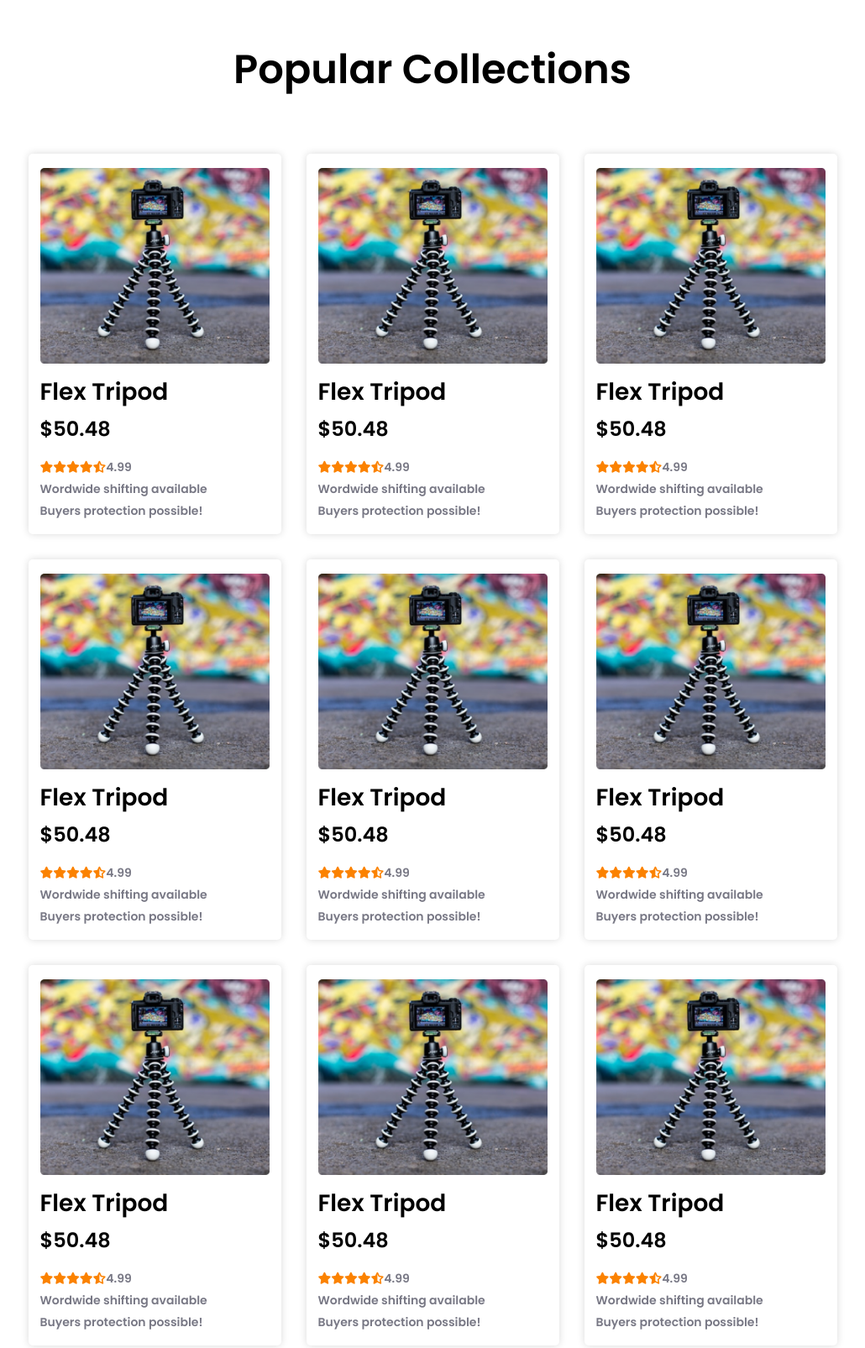
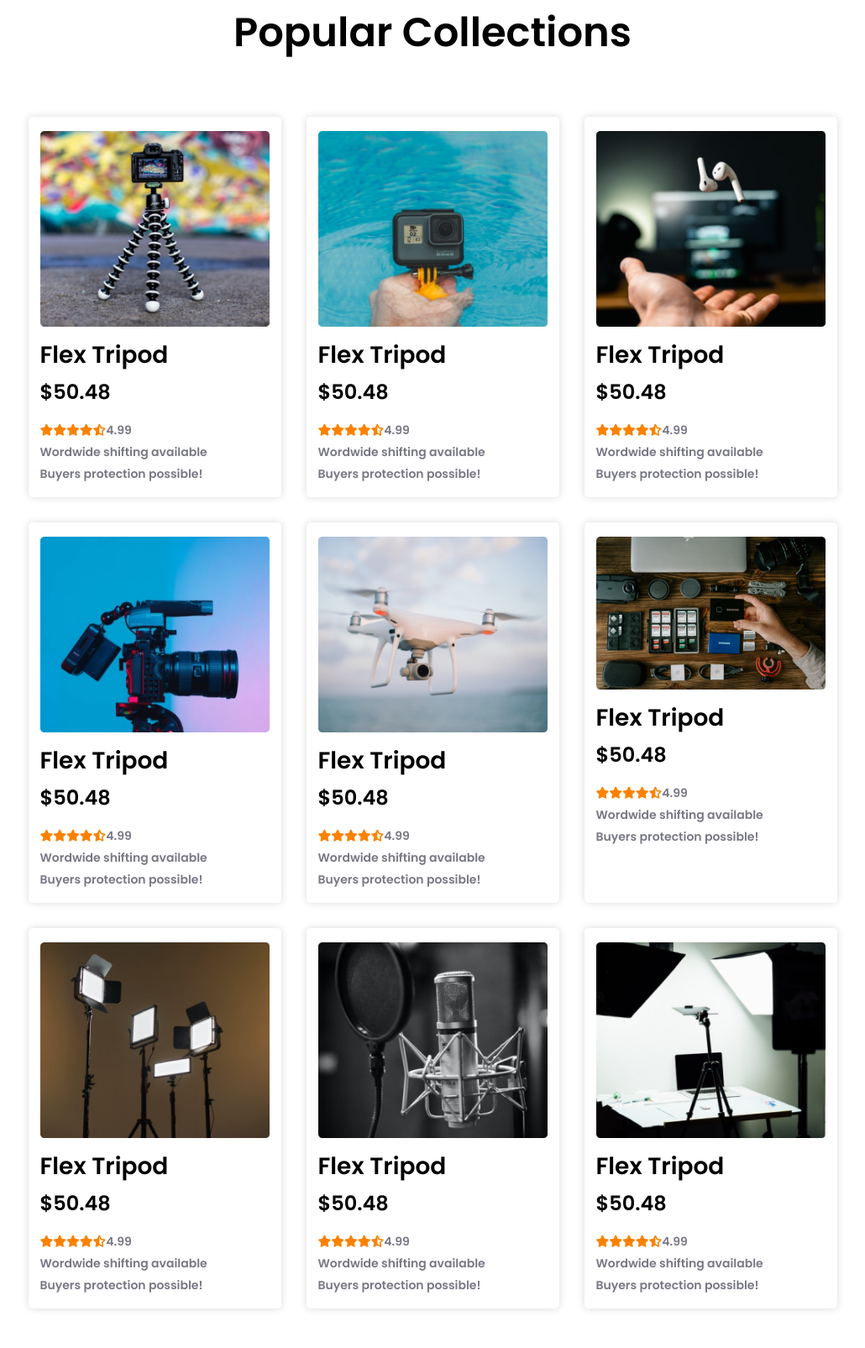
Before and after one commit to numangit/influencer-gear-main, a plain HTML site: page index.html in a window 1280 px wide. Shown: the part 797-2402 px from the top of the page at 84% size, without its empty margins (125-1155 px from the left). Drawn offline with Linux system fonts and the light colour scheme.

Commit message:
grid image added

```diff
--- a/index.html
+++ b/index.html
@@ -71,7 +71,7 @@
                     <p>Buyers protection possible!</p>
                 </div>
                 <div class="collection">
-                    <img src="./images/tripod.png" alt="tripod">
+                    <img src="./images/action.png" alt="">
                     <h2>Flex Tripod</h2>
                     <h3>$50.48</h3>
                     <p><span><i class="fa-solid fa-star"></i><i class="fa-solid fa-star"></i><i
@@ -81,7 +81,7 @@
                     <p>Buyers protection possible!</p>
                 </div>
                 <div class="collection">
-                    <img src="./images/tripod.png" alt="tripod">
+                    <img src="./images/airpod.png" alt="tripod">
                     <h2>Flex Tripod</h2>
                     <h3>$50.48</h3>
                     <p><span><i class="fa-solid fa-star"></i><i class="fa-solid fa-star"></i><i
@@ -91,7 +91,7 @@
                     <p>Buyers protection possible!</p>
                 </div>
                 <div class="collection">
-                    <img src="./images/tripod.png" alt="tripod">
+                    <img src="./images/camera.png" alt="tripod">
                     <h2>Flex Tripod</h2>
                     <h3>$50.48</h3>
                     <p><span><i class="fa-solid fa-star"></i><i class="fa-solid fa-star"></i><i
@@ -101,7 +101,7 @@
                     <p>Buyers protection possible!</p>
                 </div>
                 <div class="collection">
-                    <img src="./images/tripod.png" alt="tripod">
+                    <img src="./images/drone.png" alt="tripod">
                     <h2>Flex Tripod</h2>
                     <h3>$50.48</h3>
                     <p><span><i class="fa-solid fa-star"></i><i class="fa-solid fa-star"></i><i
@@ -111,7 +111,7 @@
                     <p>Buyers protection possible!</p>
                 </div>
                 <div class="collection">
-                    <img src="./images/tripod.png" alt="tripod">
+                    <img src="./images/gear.png" alt="tripod">
                     <h2>Flex Tripod</h2>
                     <h3>$50.48</h3>
                     <p><span><i class="fa-solid fa-star"></i><i class="fa-solid fa-star"></i><i
@@ -121,7 +121,7 @@
                     <p>Buyers protection possible!</p>
                 </div>
                 <div class="collection">
-                    <img src="./images/tripod.png" alt="tripod">
+                    <img src="./images/lights.png" alt="tripod">
                     <h2>Flex Tripod</h2>
                     <h3>$50.48</h3>
                     <p><span><i class="fa-solid fa-star"></i><i class="fa-solid fa-star"></i><i
@@ -131,7 +131,7 @@
                     <p>Buyers protection possible!</p>
                 </div>
                 <div class="collection">
-                    <img src="./images/tripod.png" alt="tripod">
+                    <img src="./images/mic.png" alt="tripod">
                     <h2>Flex Tripod</h2>
                     <h3>$50.48</h3>
                     <p><span><i class="fa-solid fa-star"></i><i class="fa-solid fa-star"></i><i
@@ -141,7 +141,7 @@
                     <p>Buyers protection possible!</p>
                 </div>
                 <div class="collection">
-                    <img src="./images/tripod.png" alt="tripod">
+                    <img src="./images/setup.png" alt="tripod">
                     <h2>Flex Tripod</h2>
                     <h3>$50.48</h3>
                     <p><span><i class="fa-solid fa-star"></i><i class="fa-solid fa-star"></i><i
--- a/style.css
+++ b/style.css
@@ -15,7 +15,7 @@ body {
 
 /* header styles */
 header {
-    margin: 87px 120px;
+    margin: 50px 120px;
 }
 
 /* nav style  */
@@ -23,6 +23,7 @@ nav {
     display: flex;
     justify-content: space-between;
     align-items: center;
+    margin-bottom: 30px;
 }
 
 nav h2 {
```
